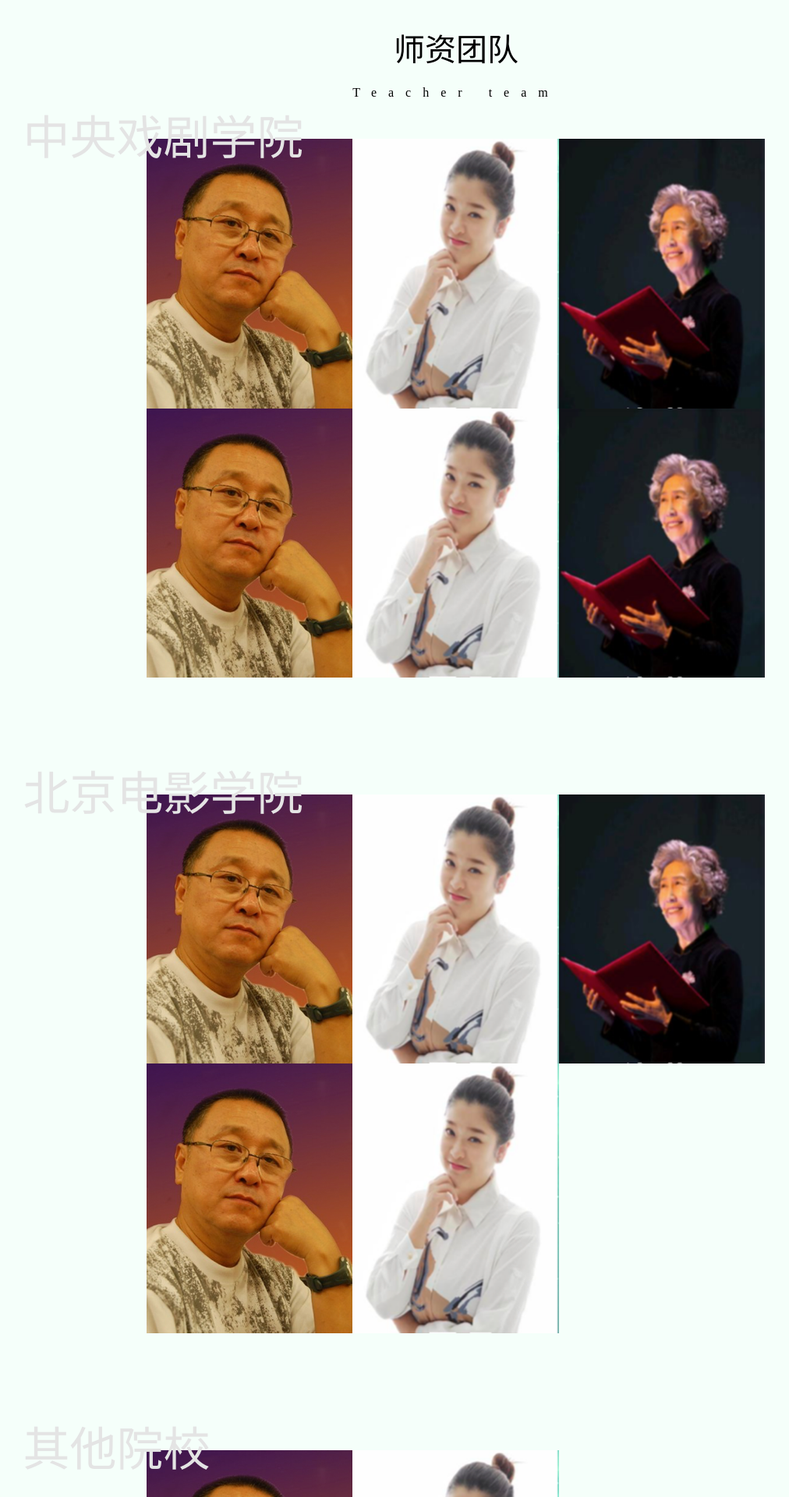
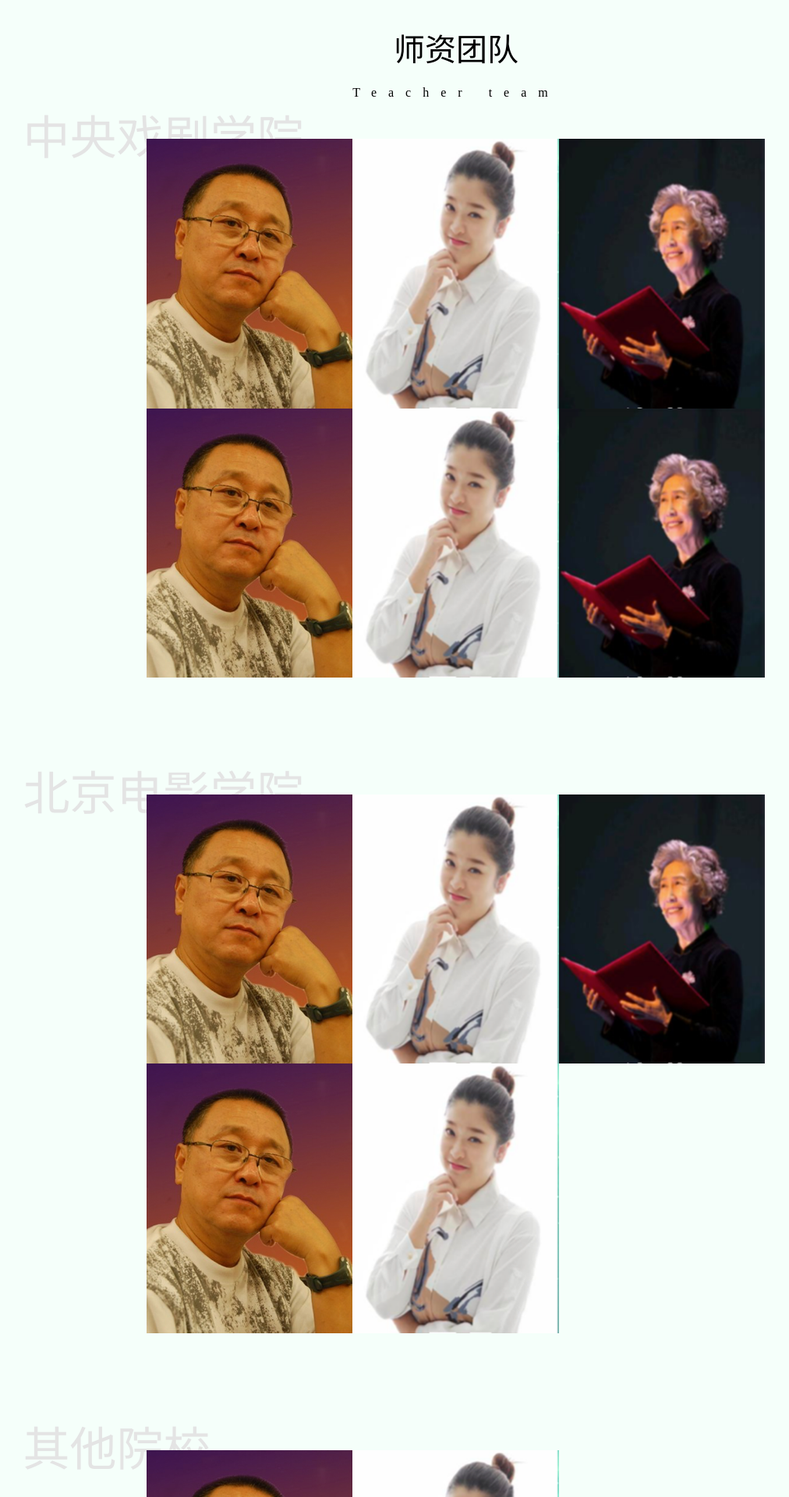
Before and after one commit to cocozhang2017/zhumengedu, a Vue app: page /#/partner in a window 1280 px wide. Shown: the part 2160-4080 px from the top of the page at 78% size, without its empty margins (55-1067 px from the left). Built offline with nearby package versions, Linux system fonts and the light colour scheme.

Commit message:
合作伙伴修改

```diff
--- a/src/pages/partner.vue
+++ b/src/pages/partner.vue
@@ -71,6 +71,14 @@
                         <div><img src="../assets/partner/teacher2.png"></div>
                         <div><img src="../assets/partner/teacher3.png"></div>
                     </div>
+                    <div class="teacher_avatar avatar_top">
+                        <div><img src="../assets/partner/teacher1.png"></div>
+                        <div><img src="../assets/partner/teacher2.png"></div>
+                        <div><img src="../assets/partner/teacher3.png"></div>
+                        <div><img src="../assets/partner/teacher1.png"></div>
+                        <div><img src="../assets/partner/teacher2.png"></div>
+                        <div><img src="../assets/partner/teacher3.png"></div>
+                    </div>
                 </div>
                 <div class="school_cube">
                     <p class="school_name">北京电影学院</p>
@@ -81,10 +89,21 @@
                         <div><img src="../assets/partner/teacher1.png"></div>
                         <div><img src="../assets/partner/teacher2.png"></div>
                     </div>
+                    <div class="teacher_avatar avatar_top">
+                        <div><img src="../assets/partner/teacher1.png"></div>
+                        <div><img src="../assets/partner/teacher2.png"></div>
+                        <div><img src="../assets/partner/teacher3.png"></div>
+                        <div><img src="../assets/partner/teacher1.png"></div>
+                        <div><img src="../assets/partner/teacher2.png"></div>
+                    </div>
                 </div>
                 <div class="school_cube">
                     <p class="school_name">其他院校</p>
                     <div class="teacher_avatar">
+                        <div><img src="../assets/partner/teacher1.png"></div>
+                        <div><img src="../assets/partner/teacher2.png"></div>
+                    </div>
+                    <div class="teacher_avatar avatar_top">
                         <div><img src="../assets/partner/teacher1.png"></div>
                         <div><img src="../assets/partner/teacher2.png"></div>
                     </div>
@@ -209,19 +228,26 @@ export default {
         position: absolute;
         left: -20%;
         top: -110px;
-        z-index: 0;
+        z-index: 1;
     }
     .teacher_avatar{
         display: flex;
+        width: 100%;
         flex-wrap: wrap;
     }
     .teacher_avatar div{
         width: 33.3%;
-        max-height: 400px;
+        /*max-height: 400px;*/
         overflow: hidden;
     }
     .teacher_avatar img{
         width: 100%;
         height: 100%;
     }
+    .avatar_top{
+        position: absolute;
+        left: 0;
+        top: 0;
+        z-index: 2;
+    }
 </style>
--- a/src/pages_mb/partner_mb.vue
+++ b/src/pages_mb/partner_mb.vue
@@ -56,7 +56,7 @@
                 </div>
                 <div class="two_cube">
                     <div class="two_info">
-                        <h3>联合创始人:宿莽</h3>
+                        <h3 style="margin: 3% 0">联合创始人:宿莽</h3>
                         <p>求途文化产业集团创始人 求途筑梦教育联合创始人 求途创造艺人联合创始人</p>
                         <p>求途至美影业联合创始人 求途初心传媒联合创始人</p>
                         <p>敦复教育创始人</p>
@@ -95,6 +95,14 @@
                         <div><img src="../assets/mobile/partner/parnter7.jpg"></div>
                         <div><img src="../assets/mobile/partner/parnter8.jpg"></div>
                     </div>
+                    <div class="teacher_avatar avatar_top">
+                        <div><img src="../assets/mobile/partner/parnter6.jpg"></div>
+                        <div><img src="../assets/mobile/partner/parnter7.jpg"></div>
+                        <div><img src="../assets/mobile/partner/parnter8.jpg"></div>
+                        <div><img src="../assets/mobile/partner/parnter6.jpg"></div>
+                        <div><img src="../assets/mobile/partner/parnter7.jpg"></div>
+                        <div><img src="../assets/mobile/partner/parnter8.jpg"></div>
+                    </div>
                 </div>
                 <div class="school_cube">
                     <p class="school_name">北京电影学院</p>
@@ -105,10 +113,21 @@
                         <div><img src="../assets/mobile/partner/parnter6.jpg"></div>
                         <div><img src="../assets/mobile/partner/parnter7.jpg"></div>
                     </div>
+                    <div class="teacher_avatar avatar_top">
+                        <div><img src="../assets/mobile/partner/parnter6.jpg"></div>
+                        <div><img src="../assets/mobile/partner/parnter7.jpg"></div>
+                        <div><img src="../assets/mobile/partner/parnter8.jpg"></div>
+                        <div><img src="../assets/mobile/partner/parnter6.jpg"></div>
+                        <div><img src="../assets/mobile/partner/parnter7.jpg"></div>
+                    </div>
                 </div>
                 <div class="school_cube">
                     <p class="school_name">其他院校</p>
                     <div class="teacher_avatar">
+                        <div><img src="../assets/mobile/partner/parnter6.jpg"></div>
+                        <div><img src="../assets/mobile/partner/parnter7.jpg"></div>
+                    </div>
+                    <div class="teacher_avatar avatar_top">
                         <div><img src="../assets/mobile/partner/parnter6.jpg"></div>
                         <div><img src="../assets/mobile/partner/parnter7.jpg"></div>
                     </div>
@@ -210,7 +229,7 @@
     }
     .two_info h3{
         font-size: 0.8rem;
-        margin: 5%;
+        margin: 5% 0;
     }
     .two_info p{
         font-size: 0.5rem;
@@ -235,20 +254,26 @@
         color: lightgray;
         position: absolute;
         left: -5%;
-        top: -1.5rem;
+        top: -1.6rem;
         z-index: 0;
     }
     .teacher_avatar{
+        width: 100%;
         display: flex;
         flex-wrap: wrap;
     }
     .teacher_avatar div{
         width: 33.3%;
-        /*max-height: 160px;*/
         overflow: hidden;
     }
     .teacher_avatar img{
         width: 100%;
         height: 100%;
     }
+    .avatar_top{
+        position: absolute;
+        left: 0;
+        top: 0;
+        z-index: 2;
+    }
 </style>
```
